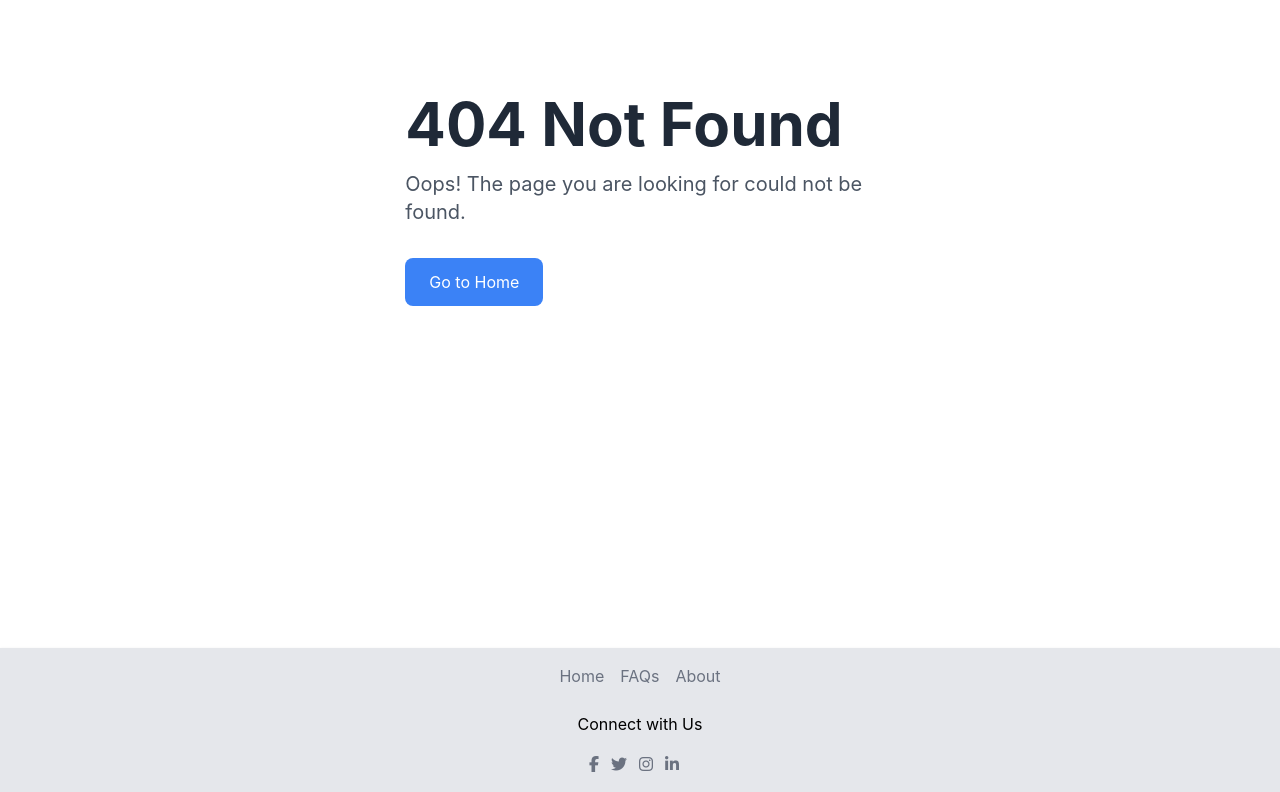
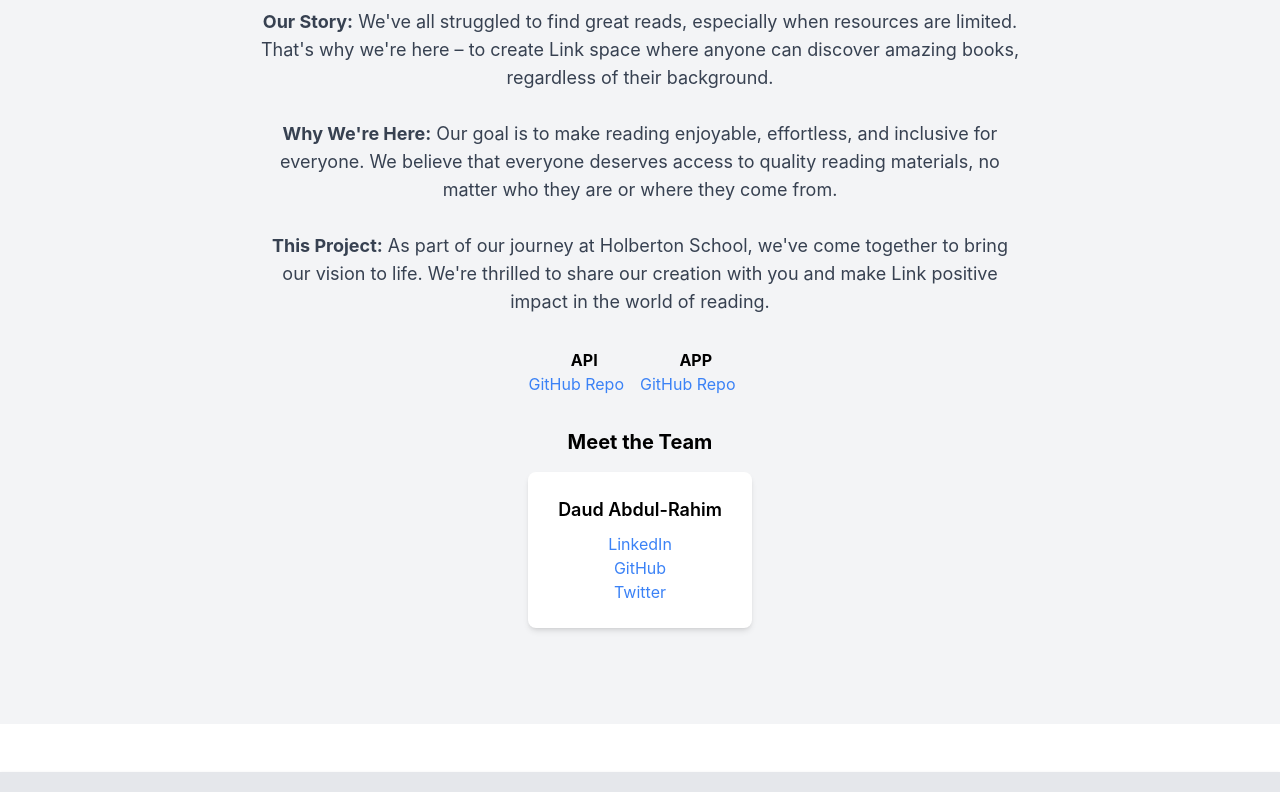
Before and after one commit to piccolojnr/pico-lib-app, a React (Create React App) app: page /about in a window 1280 px wide. Shown: the part 280-1072 px from the top of the page. Built offline with nearby package versions, Linux system fonts and the light colour scheme; no server answers.

Commit message:
landing page

```diff
--- a/src/App.jsx
+++ b/src/App.jsx
@@ -16,6 +16,7 @@ import ChangePassword from './pages/sub_pages/ChangePassword';
 import ForgotPassword from './pages/sub_pages/ForgotPassword';
 import Book from './pages/Book';
 import Agent from './pages/Agent';
+import About from './components/About';
 
 function App() {
   return (
@@ -39,6 +40,7 @@ function App() {
               <Route path="/agents/:id" element={<Agent />} />
               <Route path="/bookshelves" element={<Bookshelves />} />
               <Route path="/books/:id" element={<Book />} />
+              <Route path="/about" element={<About />} />
               <Route path="*" element={<Page404 />} />
             </Routes>
           </Layout>
--- /dev/null
+++ b/src/components/About.jsx
@@ -0,0 +1,49 @@
+import React from 'react';
+import { Link } from 'react-router-dom';
+
+function About() {
+    return (
+        <section id="about" className="py-16 bg-gray-100">
+            <div className="container mx-auto px-4">
+                <div className="max-w-3xl mx-auto text-center">
+                    <h2 className="text-3xl font-bold mb-6">About Us</h2>
+                    <p className="text-lg text-gray-700 mb-8">
+                        Welcome to pico-library, where we're passionate about making books more accessible to everyone. Here's why we do what we do:
+                        <br /><br />
+                        <strong>Our Story:</strong> We've all struggled to find great reads, especially when resources are limited. That's why we're here – to create Link space where anyone can discover amazing books, regardless of their background.
+                        <br /><br />
+                        <strong>Why We're Here:</strong> Our goal is to make reading enjoyable, effortless, and inclusive for everyone. We believe that everyone deserves access to quality reading materials, no matter who they are or where they come from.
+                        <br /><br />
+                        <strong>This Project:</strong> As part of our journey at Holberton School, we've come together to bring our vision to life. We're thrilled to share our creation with you and make Link positive impact in the world of reading.
+                    </p>
+                    <div className="flex justify-center mb-8">
+                        <div className='flex flex-col items-center justify-center'>
+                            <h4 className='font-bold'>API</h4>
+                            <Link target='_blank' to="https://github.com/piccolojnr/pico-lib-api" className="mr-4 text-blue-500 hover:text-blue-700">GitHub Repo</Link>
+                        </div>
+                        <div className='flex flex-col items-center justify-center'>
+                            <h4 className='font-bold'>APP</h4>
+                            <Link target='_blank' to="https://github.com/piccolojnr/pico-lib-app" className="mr-4 text-blue-500 hover:text-blue-700">GitHub Repo</Link>
+                        </div>
+                    </div>
+                    <h3 className="text-xl font-bold mb-4">Meet the Team</h3>
+                    <div className="flex flex-wrap justify-center">
+                        {/* Team member 1 */}
+                        <div className="w-full sm:w-1/2 lg:w-1/3 mb-8 px-4">
+                            <div className="bg-white rounded-lg shadow-md p-6">
+                                <h4 className="text-lg font-semibold mb-2">Daud Abdul-Rahim</h4>
+                                <ul>
+                                    <li><Link target='_blank' to="www.linkedin.com/in/rahim-daud-piccolo" className="text-blue-500 hover:text-blue-700">LinkedIn</Link></li>
+                                    <li><Link target='_blank' to="https://github.com/piccolojnr" className="text-blue-500 hover:text-blue-700">GitHub</Link></li>
+                                    <li><Link target='_blank' to="https://twitter.com/piccolojnr" className="text-blue-500 hover:text-blue-700">Twitter</Link></li>
+                                </ul>
+                            </div>
+                        </div>
+                    </div>
+                </div>
+            </div>
+        </section>
+    );
+}
+
+export default About;
--- a/src/components/Footer.jsx
+++ b/src/components/Footer.jsx
@@ -8,19 +8,15 @@ function Footer() {
                     <Link to={"/"} className="px-2 text-gray-500 hover:text-gray-700">Home</Link>
                 </li>
                 <li className="">
-                    <Link to={""} className="px-2 text-gray-500 hover:text-gray-700">FAQs</Link>
-                </li>
-                <li className="">
                     <Link to={"/about"} className="px-2 text-gray-500 hover:text-gray-700">About</Link>
                 </li>
             </ul>
             <div className="text-center">
                 <h2 className="mb-4">Connect with Us</h2>
                 <div className="social-icons mb-4">
-                    <Link to={""} className="me-3 text-gray-500 hover:text-gray-700"><i className="fab fa-facebook-f"></i></Link>
-                    <Link to={""} className="me-3 text-gray-500 hover:text-gray-700"><i className="fab fa-twitter"></i></Link>
-                    <Link to={""} className="me-3 text-gray-500 hover:text-gray-700"><i className="fab fa-instagram"></i></Link>
-                    <Link to={""} className="me-3 text-gray-500 hover:text-gray-700"><i className="fab fa-linkedin-in"></i></Link>
+                    <Link target='_blank' to="https://twitter.com/piccolojnr" className="me-3 text-gray-500 hover:text-gray-700"><i className="fab fa-twitter"></i></Link>
+                    <Link target='_blank' to="https://github.com/piccolojnr" className="me-3 text-gray-500 hover:text-gray-700"><i className="fab fa-github"></i></Link>
+                    <Link to="www.linkedin.com/in/rahim-daud-piccolo" target="_blank" className="me-3 text-gray-500 hover:text-gray-700"><i className="fab fa-linkedin-in"></i></Link>
                 </div>
             </div>
             <div className="text-sm mt-2 text-center text-gray-500">
--- a/src/pages/Home.jsx
+++ b/src/pages/Home.jsx
@@ -6,6 +6,7 @@ import { AuthContext } from '../context/AuthContext'
 import { Link } from 'react-router-dom'
 import BookCardSkeleton from '../components/BookCardSkeleton'
 import AuthorCardSkeleton from '../components/AuthorCardSkeleton'
+import About from '../components/About'
 
 function Home() {
     const { base_api_url } = useContext(AuthContext);
@@ -62,6 +63,7 @@ function Home() {
     return (
         <div className=''>
             <Jumbotron />
+            <About />
             {/* recent books */}
             <div className='mt-8 p-4 bg-gray-300'>
                 <div className='mt-8 p-4 '>
--- a/src/pages/Layout.jsx
+++ b/src/pages/Layout.jsx
@@ -11,8 +11,6 @@ function Layout({ children }) {
                 {children}
             </div>
             <Footer />
-
-
         </div>
     )
 }
```
